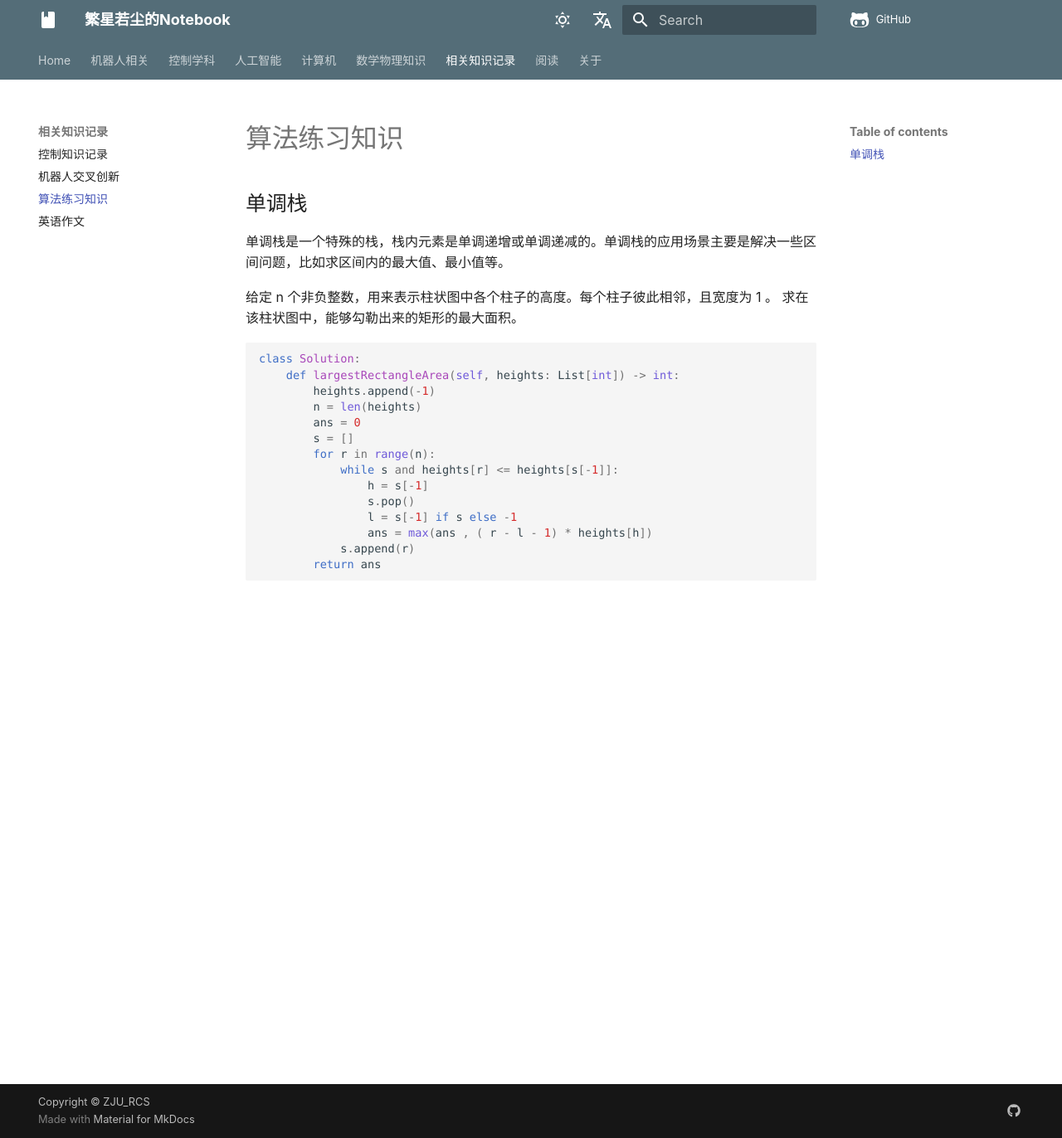
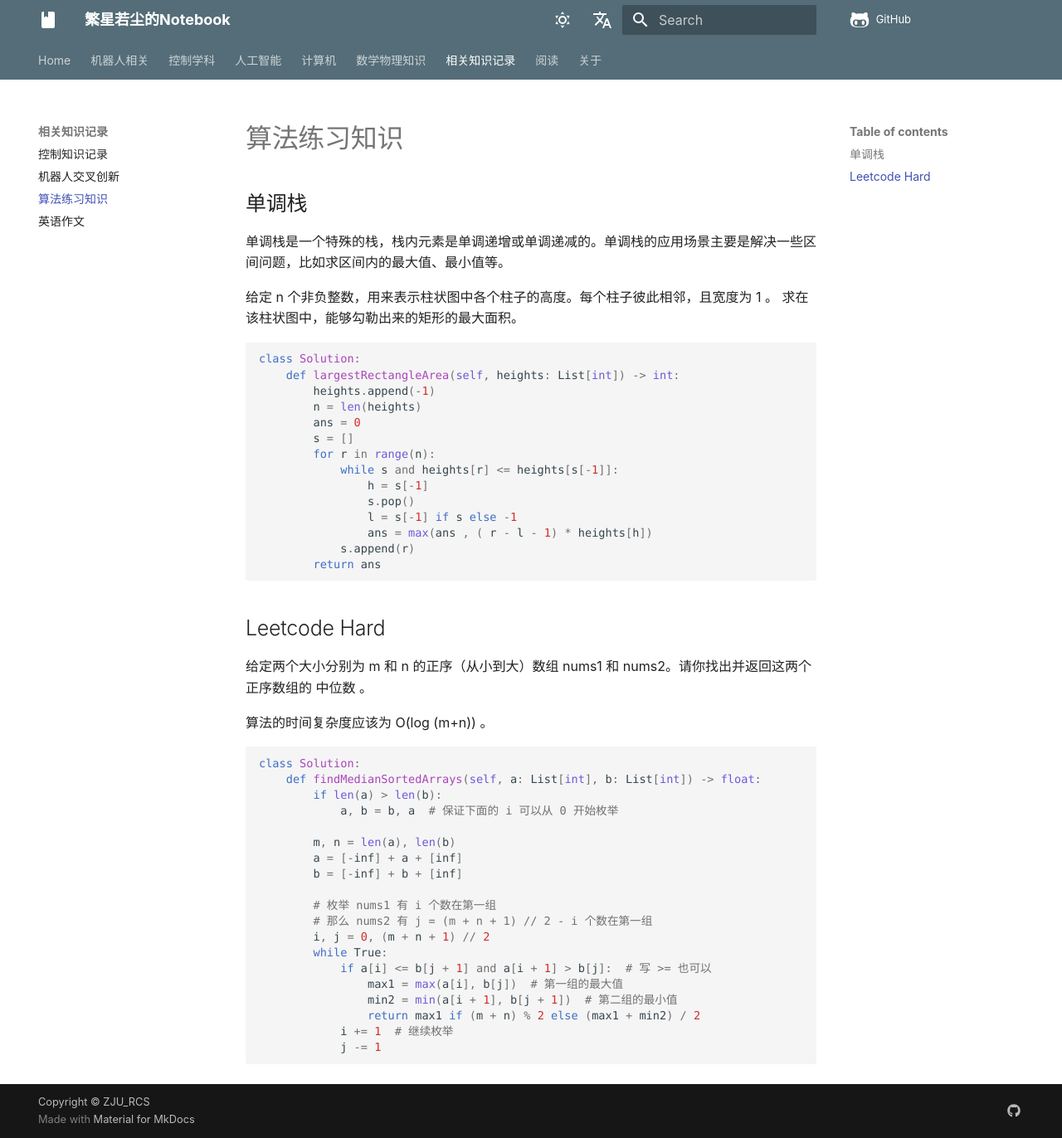
Before and after one commit to zjuer-dm/Notebook, an MkDocs documentation site: the page built from docs/accumulate/算法练习.md, in a window 1280 px wide and 1372 px high. Shown: the whole window at 83% size. Built offline with MkDocs 1.6.1 and Material for MkDocs 9.7.7, drawn with Linux system fonts in a browser that asks for light colours; some web fonts are replaced; comment, search, counter and statistics services are not loaded.

````diff
--- a/docs/accumulate/算法练习.md
+++ b/docs/accumulate/算法练习.md
@@ -23,3 +23,31 @@ class Solution:
             s.append(r)
         return ans
 ```
+
+## Leetcode Hard
+
+给定两个大小分别为 m 和 n 的正序（从小到大）数组 nums1 和 nums2。请你找出并返回这两个正序数组的 中位数 。
+
+算法的时间复杂度应该为 O(log (m+n)) 。
+
+```py
+class Solution:
+    def findMedianSortedArrays(self, a: List[int], b: List[int]) -> float:
+        if len(a) > len(b):
+            a, b = b, a  # 保证下面的 i 可以从 0 开始枚举
+
+        m, n = len(a), len(b)
+        a = [-inf] + a + [inf]
+        b = [-inf] + b + [inf]
+
+        # 枚举 nums1 有 i 个数在第一组
+        # 那么 nums2 有 j = (m + n + 1) // 2 - i 个数在第一组
+        i, j = 0, (m + n + 1) // 2
+        while True:
+            if a[i] <= b[j + 1] and a[i + 1] > b[j]:  # 写 >= 也可以
+                max1 = max(a[i], b[j])  # 第一组的最大值
+                min2 = min(a[i + 1], b[j + 1])  # 第二组的最小值
+                return max1 if (m + n) % 2 else (max1 + min2) / 2
+            i += 1  # 继续枚举
+            j -= 1
+```
--- a/mkdocs.yml
+++ b/mkdocs.yml
@@ -145,6 +145,8 @@ nav:
             - 十二月练习: 'computer/algorithm/Dec_practice.md'
 
   - 数学物理知识:
+      - 数学物理方法5:
+        - 数学物理方法1: 'math/数学物理方法5/数学物理方法1.md'
       - 数学复习: 'math/math_review.md'
       - 物理知识: 'math/physics.md'
       - 复变函数的微积分: 'math/复变函数的微积分.md'
````
Also changed, not shown: docs/math/数学物理方法5/数学物理方法1.md (added, +80 -0 lines).
